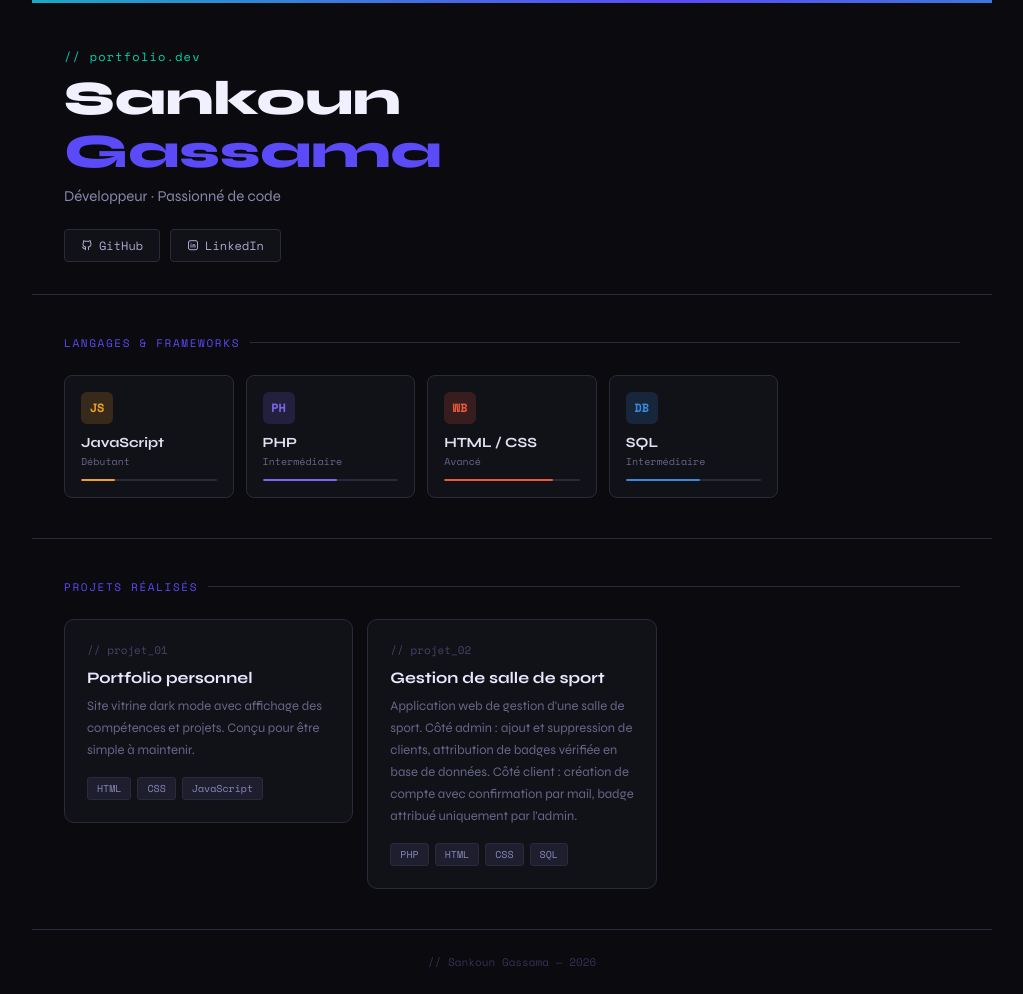
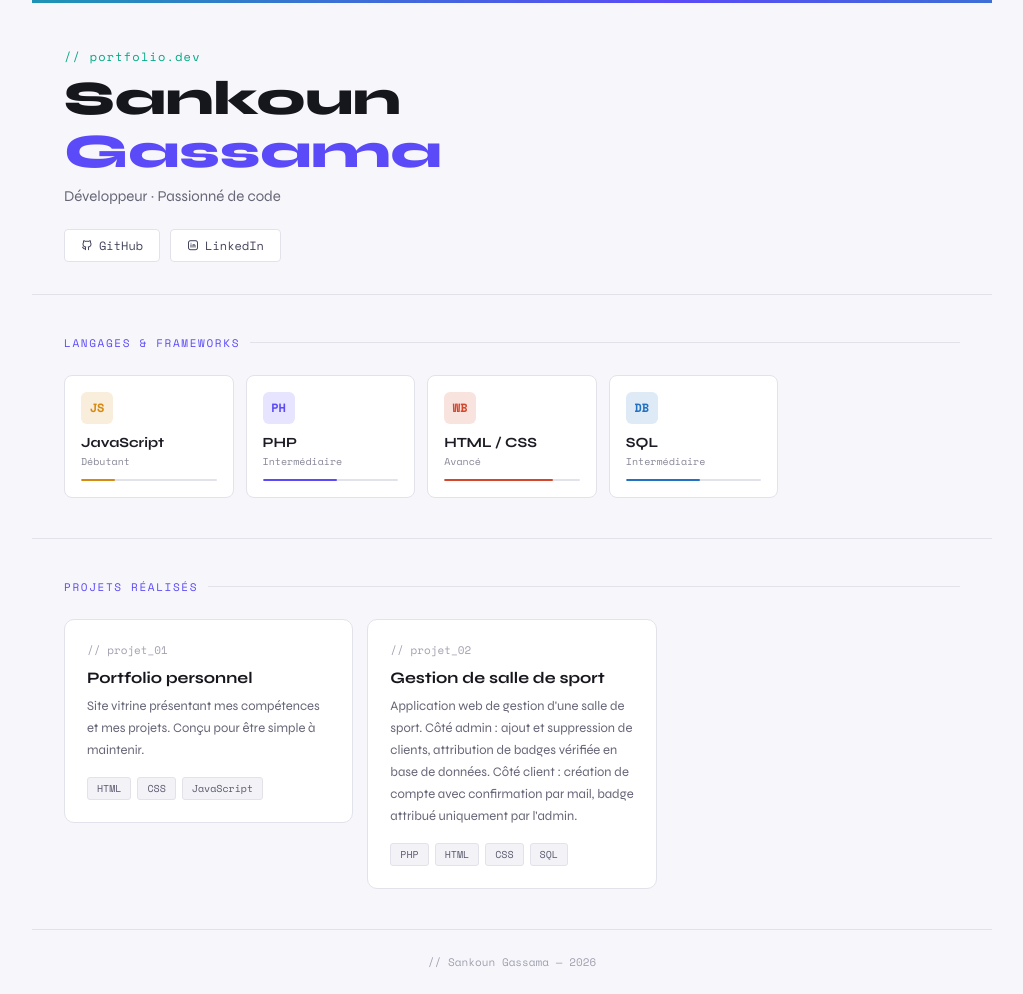
Before and after one commit to sankoun692/sankoun692.github.io, a plain HTML site: page index.html in a window 1280 px wide. Shown: the whole page, without its empty margins (128-1151 px from the left). Drawn offline with nearby package versions, Linux system fonts and the light colour scheme.

Commit message:
Update index.html

```diff
--- a/index.html
+++ b/index.html
@@ -12,8 +12,8 @@
 
     body {
       font-family: 'Syne', sans-serif;
-      background: #0a0a0f;
-      color: #e8e8f0;
+      background: #f7f7fb;
+      color: #1c1c24;
       min-height: 100vh;
     }
 
@@ -22,7 +22,7 @@
       max-width: 960px;
       margin: 0 auto;
       padding: 3rem 2rem 2rem;
-      border-bottom: 0.5px solid #2a2a3a;
+      border-bottom: 1px solid #e2e2ea;
       position: relative;
     }
 
@@ -30,7 +30,7 @@
       content: '';
       position: absolute;
       top: 0; left: 0; right: 0; height: 3px;
-      background: linear-gradient(90deg, #5b4af7, #00d4aa, #5b4af7);
+      background: linear-gradient(90deg, #5b4af7, #00b894, #5b4af7);
       background-size: 200%;
       animation: shimmer 3s linear infinite;
     }
@@ -43,7 +43,7 @@
     .tag {
       font-family: 'Space Mono', monospace;
       font-size: 12px;
-      color: #00d4aa;
+      color: #00a884;
       margin-bottom: 8px;
       letter-spacing: 0.1em;
     }
@@ -52,7 +52,7 @@
       font-size: 48px;
       font-weight: 800;
       line-height: 1.1;
-      color: #f0f0ff;
+      color: #16161d;
       margin-bottom: 8px;
     }
 
@@ -60,7 +60,7 @@
 
     .subtitle {
       font-size: 15px;
-      color: #8888aa;
+      color: #666677;
       margin-bottom: 1.5rem;
     }
 
@@ -79,21 +79,21 @@
       font-size: 12px;
       padding: 7px 16px;
       border-radius: 4px;
-      border: 0.5px solid #2a2a3a;
-      color: #aaaacc;
+      border: 1px solid #e2e2ea;
+      color: #44445a;
       text-decoration: none;
-      background: #111118;
+      background: #ffffff;
       transition: border-color 0.2s, color 0.2s;
     }
 
-    .social-links a:hover { border-color: #5b4af7; color: #d0d0ff; }
+    .social-links a:hover { border-color: #5b4af7; color: #5b4af7; }
 
     /* ── SECTIONS ── */
     section {
       max-width: 960px;
       margin: 0 auto;
       padding: 2.5rem 2rem;
-      border-bottom: 0.5px solid #2a2a3a;
+      border-bottom: 1px solid #e2e2ea;
     }
 
     .section-label {
@@ -111,8 +111,8 @@
     .section-label::after {
       content: '';
       flex: 1;
-      height: 0.5px;
-      background: #2a2a3a;
+      height: 1px;
+      background: #e2e2ea;
     }
 
     /* ── LANGAGES ── */
@@ -123,8 +123,8 @@
     }
 
     .lang-card {
-      background: #111118;
-      border: 0.5px solid #2a2a3a;
+      background: #ffffff;
+      border: 1px solid #e2e2ea;
       border-radius: 8px;
       padding: 16px;
       position: relative;
@@ -133,7 +133,7 @@
 
     .lang-card:hover {
       border-color: var(--accent);
-      background: #15151f;
+      background: #fcfcff;
     }
 
     .lang-card::before {
@@ -160,27 +160,27 @@
       font-size: 12px;
       font-weight: 700;
       margin-bottom: 10px;
-      background: color-mix(in srgb, var(--accent) 18%, transparent);
+      background: color-mix(in srgb, var(--accent) 15%, white);
       color: var(--accent);
     }
 
     .lang-name {
       font-size: 14px;
       font-weight: 700;
-      color: #e0e0f0;
+      color: #1c1c24;
       margin-bottom: 3px;
     }
 
     .lang-level {
       font-family: 'Space Mono', monospace;
       font-size: 10px;
-      color: #666688;
+      color: #888899;
       margin-bottom: 10px;
     }
 
     .lang-bar {
       height: 2px;
-      background: #2a2a3a;
+      background: #e2e2ea;
       border-radius: 2px;
       overflow: hidden;
     }
@@ -199,8 +199,8 @@
     }
 
     .project-card {
-      background: #111118;
-      border: 0.5px solid #2a2a3a;
+      background: #ffffff;
+      border: 1px solid #e2e2ea;
       border-radius: 10px;
       padding: 22px;
       transition: border-color 0.2s;
@@ -211,20 +211,20 @@
     .project-num {
       font-family: 'Space Mono', monospace;
       font-size: 11px;
-      color: #444466;
+      color: #a0a0b0;
       margin-bottom: 10px;
     }
 
     .project-title {
       font-size: 16px;
       font-weight: 700;
-      color: #e8e8ff;
+      color: #16161d;
       margin-bottom: 8px;
     }
 
     .project-desc {
       font-size: 13px;
-      color: #666688;
+      color: #666677;
       line-height: 1.7;
       margin-bottom: 16px;
     }
@@ -240,9 +240,9 @@
       font-size: 10px;
       padding: 3px 9px;
       border-radius: 3px;
-      background: #1e1e2e;
-      color: #8888bb;
-      border: 0.5px solid #2a2a3a;
+      background: #f2f2f7;
+      color: #5a5a6e;
+      border: 1px solid #e2e2ea;
     }
 
     /* ── FOOTER ── */
@@ -252,7 +252,7 @@
       padding: 1.5rem 2rem;
       font-family: 'Space Mono', monospace;
       font-size: 11px;
-      color: #333355;
+      color: #a0a0b0;
       text-align: center;
     }
   </style>
@@ -287,7 +287,7 @@
     <div class="langs-grid">
 
       <!-- JavaScript -->
-      <div class="lang-card" style="--accent: #ef9f27">
+      <div class="lang-card" style="--accent: #d68a10">
         <div class="lang-icon" data-icon="JS">JS</div>
         <div class="lang-name">JavaScript</div>
         <div class="lang-level">Débutant</div>
@@ -295,7 +295,7 @@
       </div>
 
       <!-- PHP — exemple -->
-      <div class="lang-card" style="--accent: #7b68ee">
+      <div class="lang-card" style="--accent: #5b4af7">
         <div class="lang-icon">PH</div>
         <div class="lang-name">PHP</div>
         <div class="lang-level">Intermédiaire</div>
@@ -303,7 +303,7 @@
       </div>
 
       <!-- HTML / CSS — exemple -->
-      <div class="lang-card" style="--accent: #e85a3a">
+      <div class="lang-card" style="--accent: #d4472c">
         <div class="lang-icon">WB</div>
         <div class="lang-name">HTML / CSS</div>
         <div class="lang-level">Avancé</div>
@@ -312,7 +312,7 @@
 
 
       <!-- SQL — exemple -->
-      <div class="lang-card" style="--accent: #378add">
+      <div class="lang-card" style="--accent: #2372c2">
         <div class="lang-icon">DB</div>
         <div class="lang-name">SQL</div>
         <div class="lang-level">Intermédiaire</div>
@@ -335,7 +335,7 @@
   <div class="project-card">
     <div class="project-num">// projet_01</div>
     <div class="project-title">Portfolio personnel</div>
-    <div class="project-desc">Site vitrine dark mode avec affichage des compétences et projets. Conçu pour être simple à maintenir.</div>
+    <div class="project-desc">Site vitrine présentant mes compétences et mes projets. Conçu pour être simple à maintenir.</div>
     <div class="project-tags">
       <span class="ptag">HTML</span>
       <span class="ptag">CSS</span>
```
